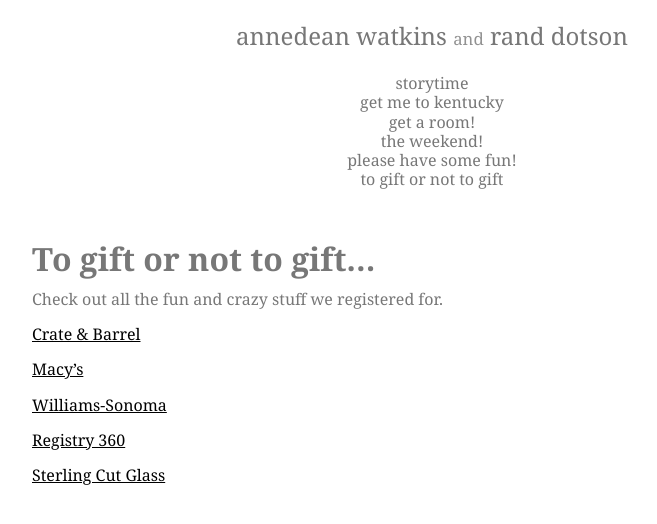
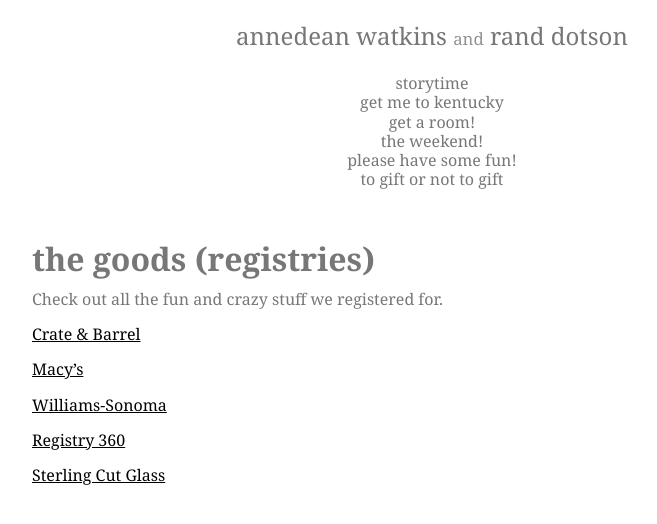
Before and after one commit to nikolaiwarner/annedeanandrand.com, a Jekyll site: the page built from gift.md, in a window 1280 px wide. Shown: the top 524 px of the page, without its empty margins (208-865 px from the left). Built offline with Jekyll 4.4.1, drawn with Linux system fonts in a browser that asks for light colours.

Commit message:
Update gift.md

```diff
--- a/gift.md
+++ b/gift.md
@@ -1,9 +1,9 @@
 ---
 layout: page
-title: To gift or not to gift...
+title: the goods (registries)
 ---
 
-# To gift or not to gift...
+# the goods (registries)
 
 Check out all the fun and crazy stuff we registered for.
 
```
